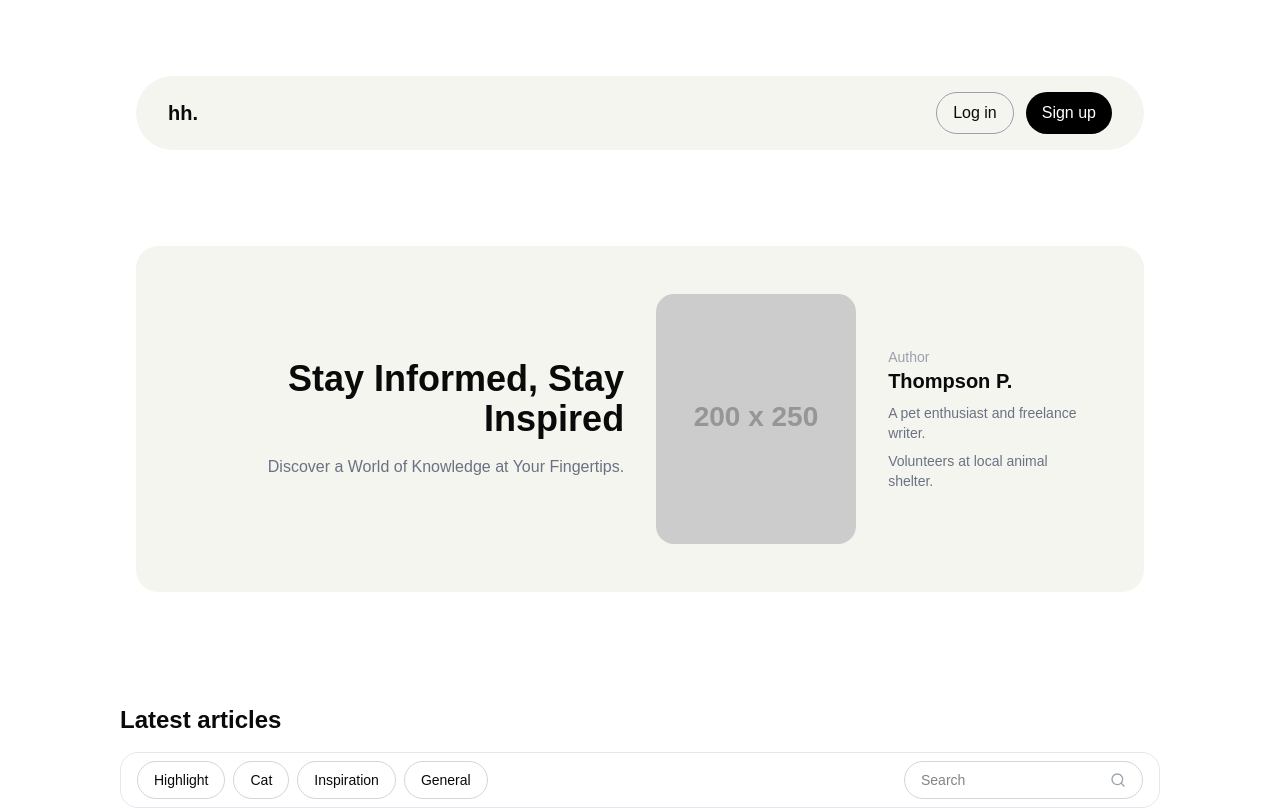
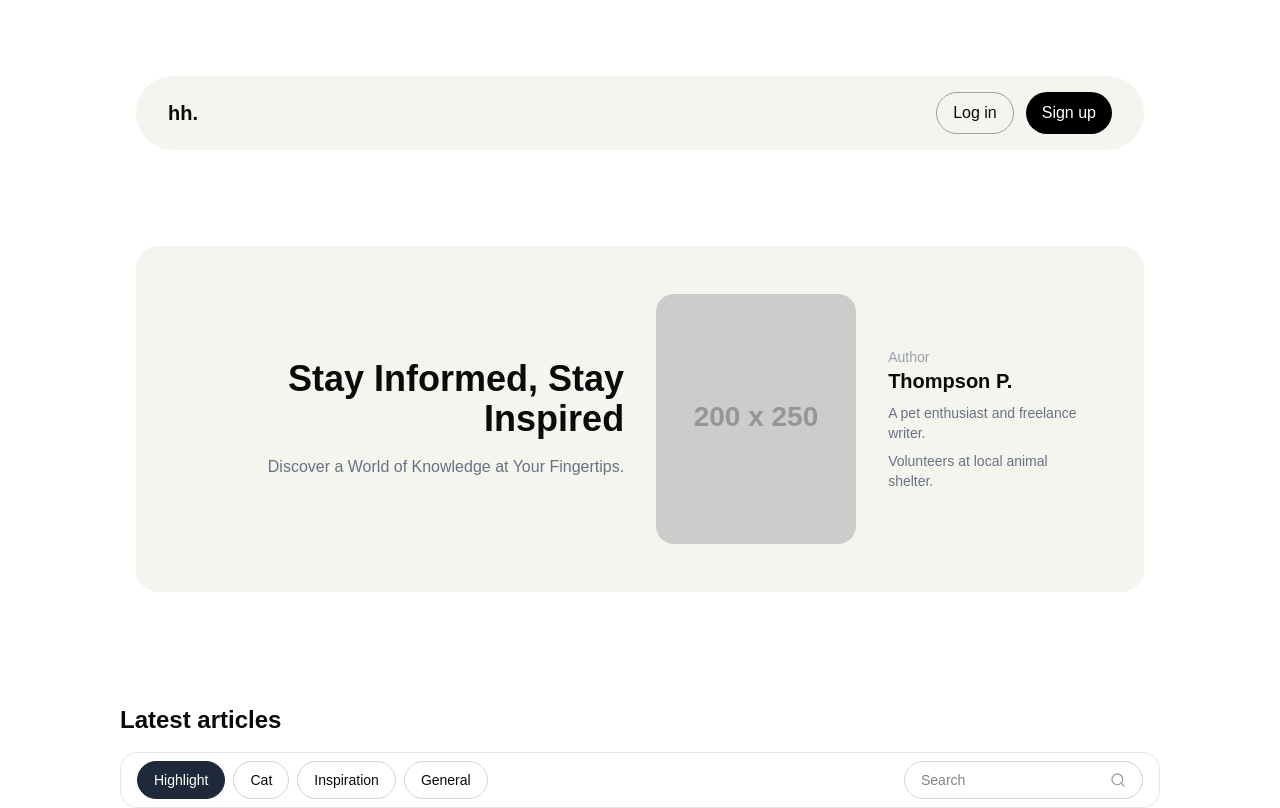
Before and after one commit to Memieemmy/TinyLearn, a React (Vite) app: page / in a window 1280 px wide. Shown: the top 808 px of the page. Built offline with nearby package versions, Linux system fonts and the light colour scheme.

Commit message:
feat: add category filter with useState

```diff
--- a/src/components/ArticleSection.jsx
+++ b/src/components/ArticleSection.jsx
@@ -1,3 +1,4 @@
+import { useState } from "react";
 import { Search } from "lucide-react";
 import { ArticleCard } from "./ArticleCard";
 import blogPosts from "../data/blogPosts";
@@ -12,6 +13,8 @@ import {
 const tabs = ["Highlight", "Cat", "Inspiration", "General"];
 
 export function ArticleSection() {
+  const [selectedCategory, setSelectedCategory] = useState("Highlight");
+
   return (
     <section className="mt-8">
       <h2 className="text-2xl font-bold mb-4">Latest articles</h2>
@@ -20,7 +23,16 @@ export function ArticleSection() {
       <div className="hidden md:flex items-center justify-between border border-gray-200 rounded-2xl px-4 py-2">
         <div className="flex gap-2">
           {tabs.map((tab) => (
-            <button key={tab} className="px-4 py-2 rounded-full border border-gray-300 text-sm hover:bg-gray-100">
+            <button
+              key={tab}
+              disabled={selectedCategory === tab}
+              onClick={() => setSelectedCategory(tab)}
+              className={`px-4 py-2 rounded-full border text-sm transition-colors
+                ${selectedCategory === tab
+                  ? "bg-gray-800 text-white border-gray-800 cursor-not-allowed"
+                  : "border-gray-300 hover:bg-gray-100"
+                }`}
+            >
               {tab}
             </button>
           ))}
@@ -33,7 +45,7 @@ export function ArticleSection() {
 
       {/* Mobile */}
       <div className="flex md:hidden">
-        <Select>
+        <Select value={selectedCategory} onValueChange={setSelectedCategory}>
           <SelectTrigger className="w-full">
             <SelectValue placeholder="Category" />
           </SelectTrigger>
```
